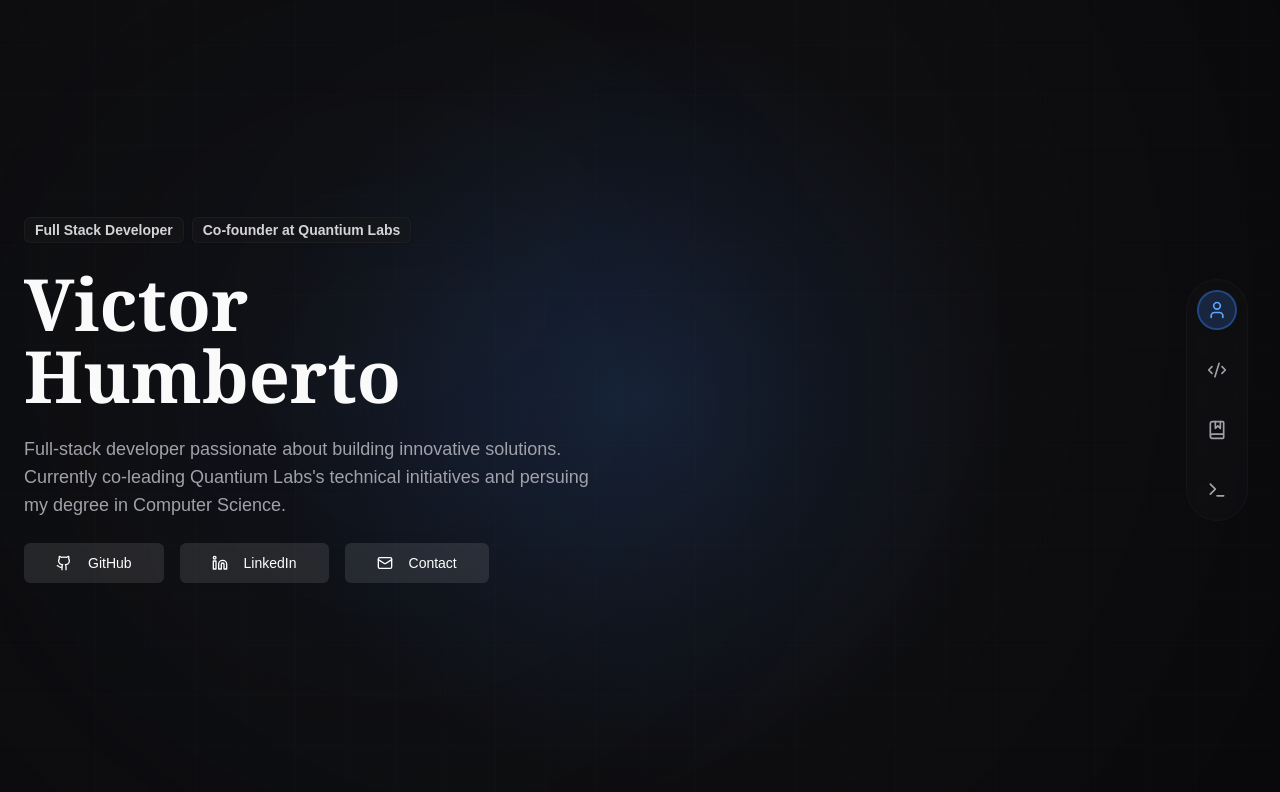
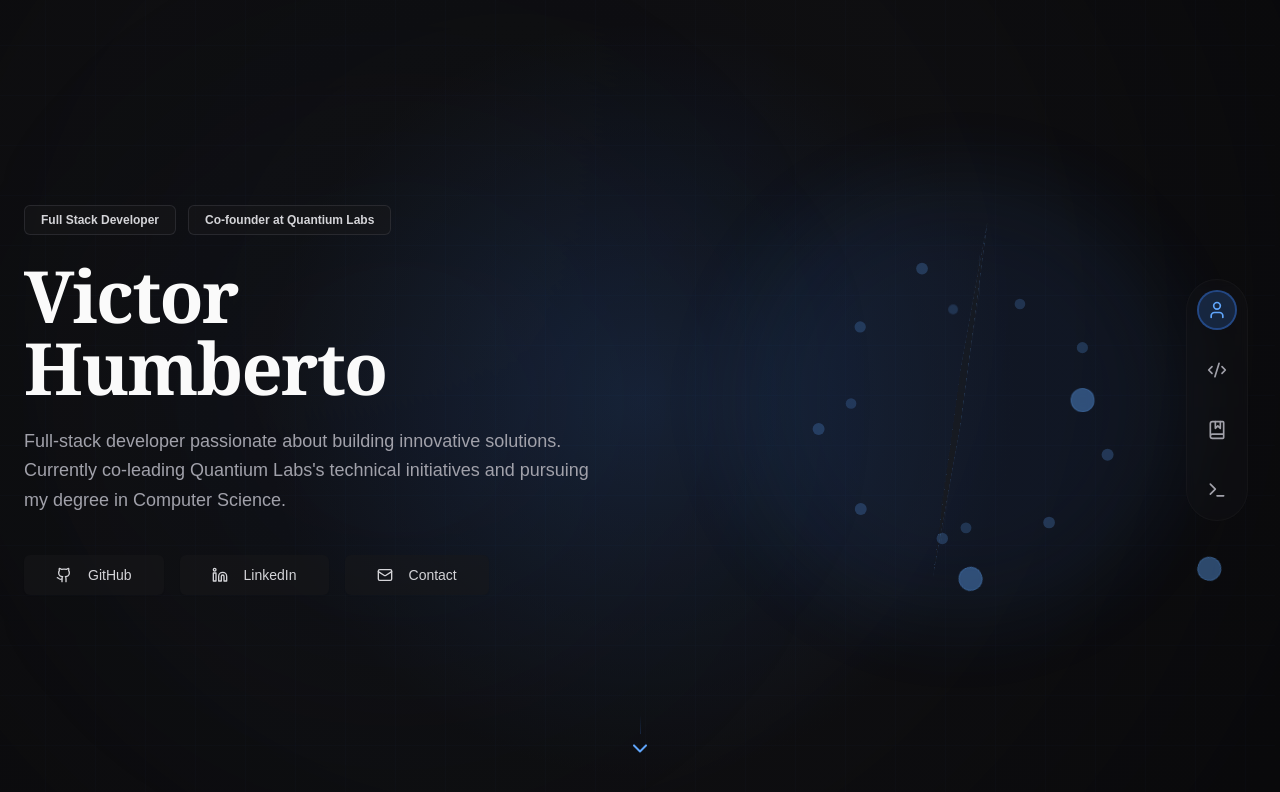
Before and after one commit to VictorHumberto01/VictorPortfolio, a Next.js app: page / in a window 1280 px wide. Shown: the top 792 px of the page. Built offline with nearby package versions, Linux system fonts and the light colour scheme.

Commit message:
add ScrollHint and HeroDecoration components for enhanced UI animations

```diff
--- a/src/app/page.js
+++ b/src/app/page.js
@@ -6,7 +6,8 @@ import { Github, Linkedin, Mail, ArrowRight, ArrowLeft, Menu, X, ExternalLink, C
 import { Button } from '@/components/ui/button';
 import { Card, CardContent, CardFooter } from '@/components/ui/card';
 import { Badge } from '@/components/ui/badge';
-
+import HeroDecoration from '@/components/ui/HeroDecoration';
+import ScrollHint from '@/components/ui/ScrollHint';
 
 const Portfolio = () => {
   const [mousePosition, setMousePosition] = useState({ x: 0, y: 0 });
@@ -72,11 +73,18 @@ const Portfolio = () => {
 
   const journey = [
     {
+        year: "2025",
+        title: "Computer Science Student",
+        location: "Instituto Federal de Minas Gerais (IFMG) – Ibirité",
+        description: "Currently pursuing my degree in Computer Science at IFMG campus Ibirité while still living in Belo Horizonte. Focused on deepening my understanding of fundamental and advanced computer science concepts.",
+        skills: ["Data Structures", "Algorithms", "Software Engineering", "Computer Science", "Operating Systems", "Computer Architecture"]
+    },
+    {
         year: "2024",
-      title: "Starting in business",
+        title: "Software Developer at Quantium Labs",
         location: "Quantium Labs",
-      description: "Co-founded Quantium Labs with two partners, focusing on innovative tech solutions. There I built most of my web development skills building projects for clients.",
-      skills: ["ReactJS", "TailwindCSS", "Project Management", "Team Leadership"]
+        description: "Continuing my journey at Quantium Labs, working on various software projects while improving my technical and problem-solving skills.",
+        skills: ["ReactJS", "TailwindCSS", "Project Management", "Team Leadership", "System Design"]
     },
     {
         year: "2023",
@@ -97,10 +105,10 @@ const Portfolio = () => {
         title: "Programming Beginnings",
         location: "First Projects",
         description: "Started my programming journey at age 15. Created my first significant project: a Discord bot for playing YouTube music, which sparked my passion for development.",
-      skills: ["Python", "Discord.js", "Basic Programming"],
+        skills: ["Python", "Discord.js", "Basic Programming"]
     }
+];
 
-  ];
   useEffect(() => {
     const handleMouseMove = (e) => {
       const x = (e.clientX / window.innerWidth) * 100;
@@ -177,7 +185,6 @@ const Portfolio = () => {
         { name: "Docker", svgUrl: "https://raw.githubusercontent.com/VictorHumberto01/portfolio-icons/f399628e99a19c1c6480ad95aace0e3a41b51dbe/main/docker.svg" },
         { name: "CI/CD", svgUrl: "https://raw.githubusercontent.com/VictorHumberto01/portfolio-icons/f399628e99a19c1c6480ad95aace0e3a41b51dbe/main/cicd.svg" },
         { name: "Jest", svgUrl: "https://raw.githubusercontent.com/VictorHumberto01/portfolio-icons/f399628e99a19c1c6480ad95aace0e3a41b51dbe/main/jest.svg" },
-        { name: "Webpack", svgUrl: "https://raw.githubusercontent.com/VictorHumberto01/portfolio-icons/f399628e99a19c1c6480ad95aace0e3a41b51dbe/main/webpack.svg" }
       ]
     }
   ];
@@ -412,20 +419,20 @@ const scrollToSection = (index) => {
         >
          <motion.div
         className="container mx-auto px-4 md:px-6 grid grid-cols-1 lg:grid-cols-2 gap-8 lg:gap-12 items-center pt-20 md:pt-0"
-
         variants={{
           hidden: { opacity: 0 },
           visible: {
             opacity: 1,
             transition: {
               staggerChildren: 0.2,
-                  delayChildren: 1.5
+              delayChildren: 0.5
             }
           }
         }}
         initial="hidden"
         animate="visible"
       >
+        {/* Left Column - Content */}
         <motion.div
           className="space-y-6"
           variants={{
@@ -433,23 +440,25 @@ const scrollToSection = (index) => {
             visible: { opacity: 1, y: 0 }
           }}
         >
+          {/* Badges */}
           <motion.div
-                className="flex flex-wrap gap-2"
+            className="flex flex-wrap gap-3"
             variants={{
               hidden: { opacity: 0, y: 20 },
               visible: { opacity: 1, y: 0 }
             }}
           >
-                <Badge className="text-sm border-zinc-800/50 text-zinc-300 bg-zinc-900/50">
+            <Badge variant="secondary" className="bg-zinc-900/50 text-zinc-300 border-zinc-700/50 px-4 py-1.5">
               Full Stack Developer
             </Badge>
-                <Badge className="text-sm border-zinc-800/50 text-zinc-300 bg-zinc-900/50">
+            <Badge variant="secondary" className="bg-zinc-900/50 text-zinc-300 border-zinc-700/50 px-4 py-1.5">
               Co-founder at Quantium Labs
             </Badge>
           </motion.div>
 
+          {/* Name */}
           <motion.h1
-                className="text-5xl lg:text-7xl font-bold font-serif text-zinc-50"
+            className="text-5xl lg:text-7xl font-bold font-serif tracking-tight text-zinc-50"
             variants={{
               hidden: { opacity: 0, y: 20 },
               visible: { opacity: 1, y: 0 }
@@ -458,54 +467,56 @@ const scrollToSection = (index) => {
             Victor Humberto
           </motion.h1>
 
+          {/* Description */}
           <motion.p
-                className="text-lg text-zinc-400 max-w-xl"
+            className="text-lg text-zinc-400 max-w-xl leading-relaxed"
             variants={{
               hidden: { opacity: 0, y: 20 },
               visible: { opacity: 1, y: 0 }
             }}
           >
             Full-stack developer passionate about building innovative solutions.
-                Currently co-leading Quantium Labs's technical initiatives and persuing my degree in Computer Science.
+            Currently co-leading Quantium Labs's technical initiatives and pursuing my degree in Computer Science.
           </motion.p>
 
+          {/* Social Links */}
           <motion.div
-                className="flex flex-col md:flex-row gap-4 w-full"
+            className="flex flex-col sm:flex-row gap-4 pt-4"
             variants={{
               hidden: { opacity: 0, y: 20 },
               visible: { opacity: 1, y: 0 }
             }}
           >
-
             <Button
-                variant="ghost"
+              variant="secondary"
               size="lg"
-                className="bg-white/10 hover:bg-white/20 text-white w-full md:w-auto justify-center"
+              className="bg-zinc-900/50 hover:bg-zinc-800/50 text-zinc-300 border-zinc-700/50 transition-colors duration-300"
               onClick={() => window.open('https://github.com/VictorHumberto01', '_blank')}
             >
-                    <Github className="mr-2 h-4 w-4" /> GitHub
+              <Github className="mr-2 h-5 w-5" /> GitHub
             </Button>
             <Button
-                    variant="ghost"
+              variant="secondary"
               size="lg"
-                    className="bg-white/10 hover:bg-white/20 text-white w-full md:w-auto justify-center"
+              className="bg-zinc-900/50 hover:bg-zinc-800/50 text-zinc-300 border-zinc-700/50 transition-colors duration-300"
               onClick={() => window.open('https://www.linkedin.com/in/victor-gonçalves-98708a349/', '_blank')}
             >
-                    <Linkedin className="mr-2 h-4 w-4" /> LinkedIn
+              <Linkedin className="mr-2 h-5 w-5" /> LinkedIn
             </Button>
             <Button
-                      variant="ghost"
+              variant="secondary"
               size="lg"
-                      className="bg-white/10 hover:bg-white/20 text-white w-full md:w-auto justify-center"
+              className="bg-zinc-900/50 hover:bg-zinc-800/50 text-zinc-300 border-zinc-700/50 transition-colors duration-300"
               onClick={() => window.location.href = 'mailto:victorestanislau2005@gmail.com'}
             >
-                    <Mail className="mr-2 h-4 w-4" /> Contact
+              <Mail className="mr-2 h-5 w-5" /> Contact
             </Button>
           </motion.div>
         </motion.div>
 
+        {/* Right Column - Decoration */}
         <motion.div
-              className="relative h-full"
+         className="hidden lg:block h-full w-full relative"  // Updated className
         variants={{
             hidden: { opacity: 0, scale: 0.9 },
             visible: {
@@ -518,8 +529,10 @@ const scrollToSection = (index) => {
             }
           }}
         >
+          <HeroDecoration />
         </motion.div>
       </motion.div>
+      <ScrollHint />
 
     </section>
 
--- /dev/null
+++ b/src/components/ui/HeroDecoration.jsx
@@ -0,0 +1,92 @@
+import React from 'react';
+import { motion } from 'framer-motion';
+
+const HeroDecoration = () => {
+  return (
+    <div className="relative w-full h-full min-h-[600px] flex items-center justify-center">
+      {/* Large glowing orb */}
+      <motion.div
+        initial={{ scale: 0.8, opacity: 0 }}
+        animate={{ scale: 1.2, opacity: 1 }}
+        transition={{
+          duration: 2,
+          repeat: Infinity,
+          repeatType: "reverse"
+        }}
+        className="absolute w-96 h-96 rounded-full bg-blue-500/10 blur-2xl"
+      />
+
+      {/* Geometric shapes container */}
+      <div className="relative">
+        {/* Central cube */}
+        <motion.div
+          initial={{ rotateY: 0, rotateX: 0 }}
+          animate={{ rotateY: 360, rotateX: 360 }}
+          transition={{
+            duration: 20,
+            repeat: Infinity,
+            ease: "linear"
+          }}
+          className="relative w-64 h-64 transform-gpu"
+        >
+          {/* Cube faces */}
+          <div className="absolute inset-0 border-2 border-blue-400/20 backdrop-blur-sm bg-zinc-900/30" />
+          <div className="absolute inset-0 border-2 border-blue-400/20 backdrop-blur-sm bg-zinc-900/30 transform rotate-45" />
+          <div className="absolute inset-0 border-2 border-blue-400/20 backdrop-blur-sm bg-zinc-900/30 transform -rotate-45" />
+        </motion.div>
+
+        {/* Orbiting spheres */}
+        {[...Array(3)].map((_, i) => (
+          <motion.div
+            key={i}
+            initial={{ rotate: (i * 120) }}
+            animate={{ rotate: (i * 120) + 360 }}
+            transition={{
+              duration: 8,
+              repeat: Infinity,
+              ease: "linear",
+              delay: i * 0.2
+            }}
+            className="absolute top-1/2 left-1/2 w-full h-full -translate-x-1/2 -translate-y-1/2"
+          >
+            <motion.div
+              className="absolute top-0 left-1/2 w-6 h-6 -translate-x-1/2 -translate-y-1/2"
+            >
+              <div className="w-full h-full rounded-full bg-blue-400/40 backdrop-blur-sm border border-blue-400/20" />
+            </motion.div>
+          </motion.div>
+        ))}
+
+        {/* Floating particles */}
+        {[...Array(12)].map((_, i) => (
+          <motion.div
+            key={`particle-${i}`}
+            initial={{
+              x: 0,
+              y: 0,
+              scale: 0.5,
+              opacity: 0.3
+            }}
+            animate={{
+              x: Math.sin(i * 30) * 150,
+              y: Math.cos(i * 30) * 150,
+              scale: 1,
+              opacity: 0.8
+            }}
+            transition={{
+              duration: 4 + (i % 4),
+              repeat: Infinity,
+              repeatType: "reverse",
+              delay: i * 0.2
+            }}
+            className="absolute top-1/2 left-1/2 w-3 h-3 rounded-full bg-blue-400/30"
+          />
+        ))}
+      </div>
+
+      {/* Background grid */}
+    </div>
+  );
+};
+
+export default HeroDecoration;
--- /dev/null
+++ b/src/components/ui/ScrollHint.jsx
@@ -0,0 +1,68 @@
+import { motion } from 'framer-motion';
+import { ChevronDown } from 'lucide-react';
+
+const ScrollHint = () => {
+  return (
+    <div className="absolute inset-x-0 bottom-0 flex justify-center items-center h-32 pointer-events-none">
+      <motion.div
+        initial={{ opacity: 0, y: -20 }}
+        animate={{ opacity: 1, y: 0 }}
+        transition={{ delay: 2, duration: 0.8 }}
+        className="flex flex-col items-center gap-3 group cursor-pointer pointer-events-auto"
+        onClick={() => {
+          window.scrollTo({
+            top: window.innerHeight,
+            behavior: 'smooth'
+          });
+        }}
+      >
+        <motion.span
+          className="text-zinc-400 text-sm tracking-wide uppercase"
+          animate={{ opacity: [0.5, 1, 0.5] }}
+          transition={{ duration: 2, repeat: Infinity }}
+        >
+        </motion.span>
+
+        <motion.div
+          className="relative"
+          animate={{ y: [0, 8, 0] }}
+          transition={{
+            duration: 1.5,
+            repeat: Infinity,
+            ease: "easeInOut"
+          }}
+        >
+          <motion.div
+            className="absolute -top-6 left-1/2 -translate-x-1/2 w-[1px] h-6 bg-gradient-to-b from-transparent to-blue-500/50"
+            animate={{
+              scaleY: [0, 1, 0],
+              opacity: [0, 0.5, 0]
+            }}
+            transition={{
+              duration: 1.5,
+              repeat: Infinity,
+              ease: "easeInOut"
+            }}
+          />
+          <ChevronDown className="h-6 w-6 text-blue-400" />
+        </motion.div>
+
+        {/* Ripple effect */}
+        <motion.div
+          className="absolute -inset-4 rounded-full border border-blue-500/20"
+          animate={{
+            scale: [1, 1.5],
+            opacity: [0.15, 0]
+          }}
+          transition={{
+            duration: 2,
+            repeat: Infinity,
+            ease: "easeOut"
+          }}
+        />
+      </motion.div>
+    </div>
+  );
+};
+
+export default ScrollHint;
```
Lines whose indentation alone changed are shown as unchanged.
